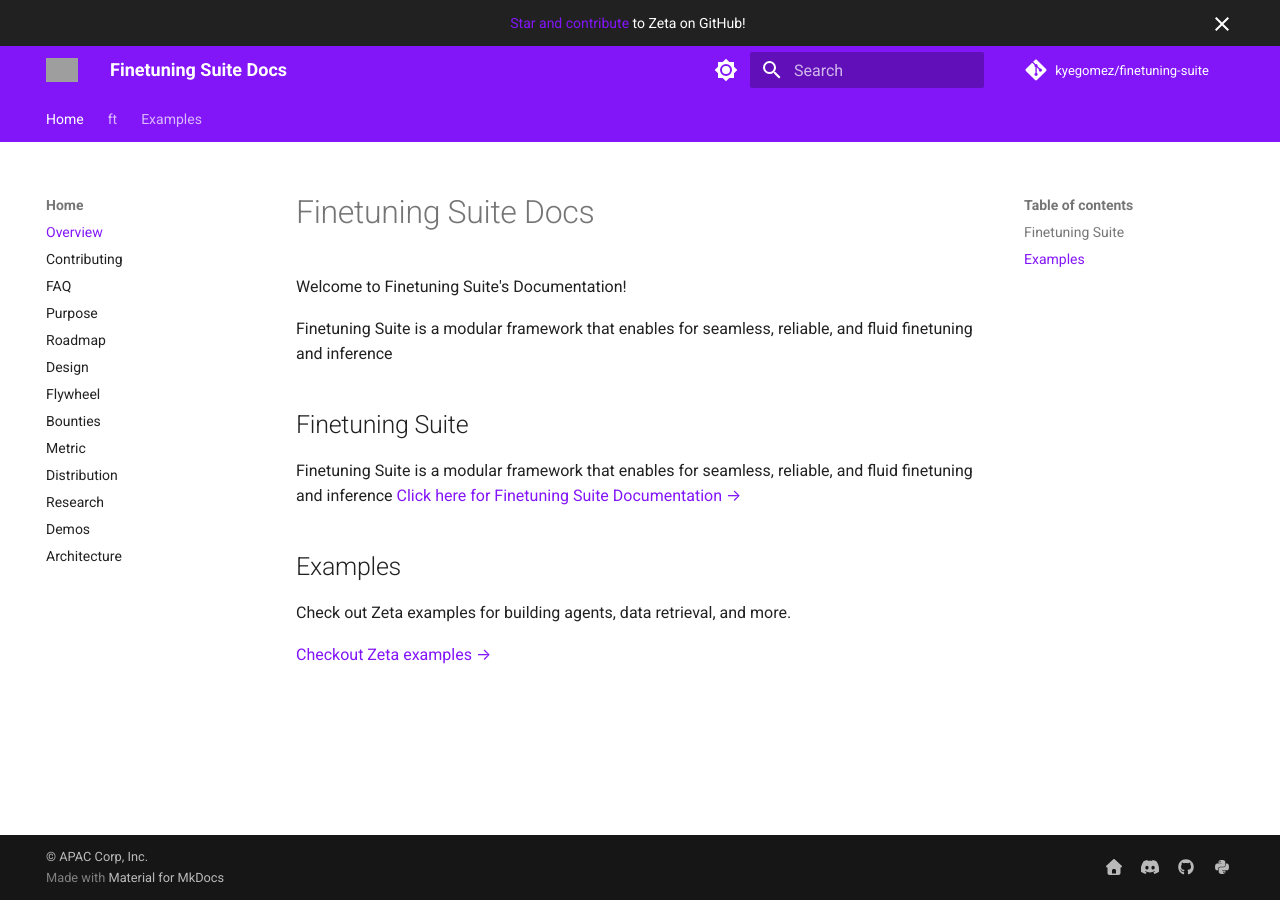
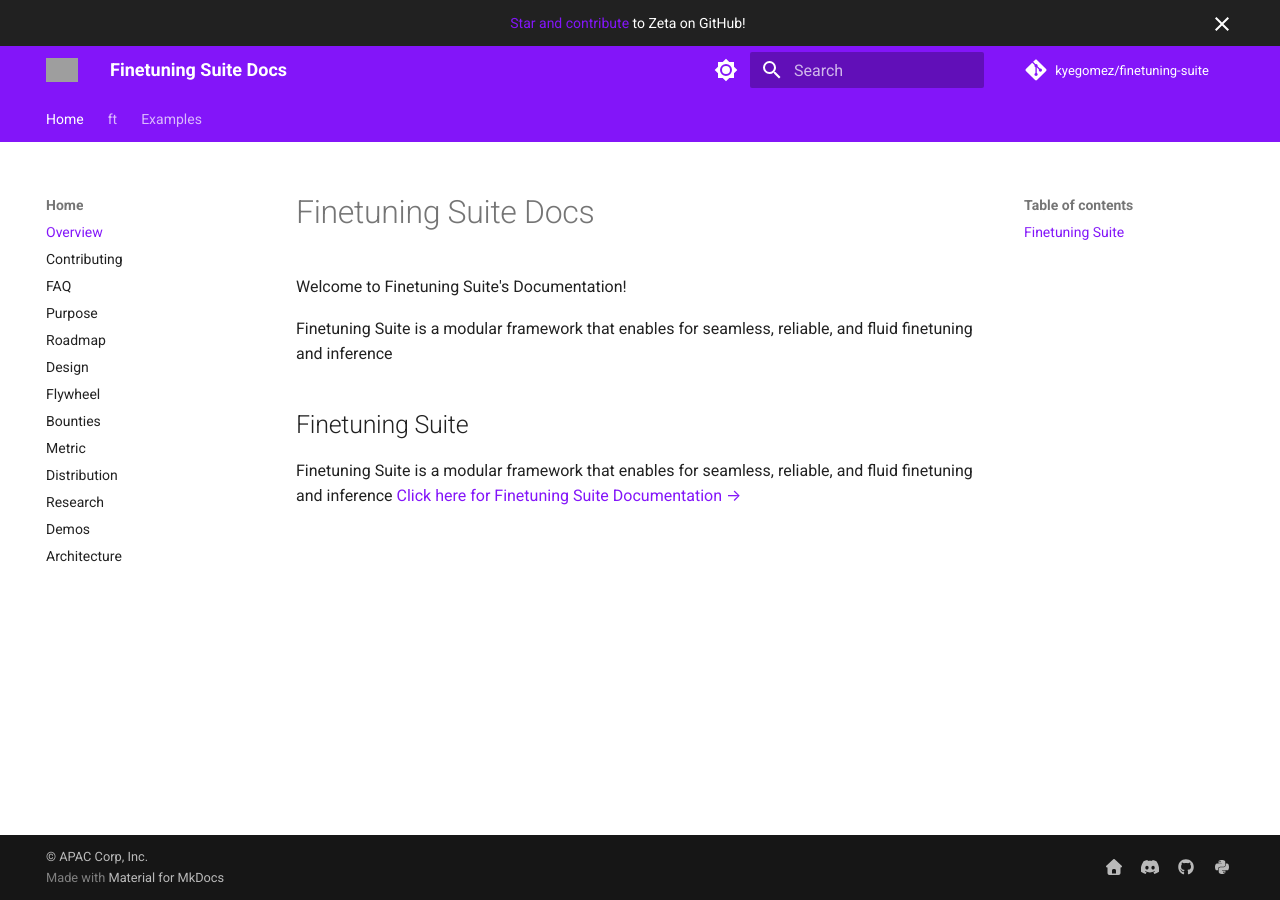
Before and after one commit to kyegomez/Finetuning-Suite, an MkDocs documentation site: the page built from docs/index.md, in a window 1280 px wide. Built offline with MkDocs 1.6.1 and Material for MkDocs 9.7.7, drawn with Linux system fonts in a browser that asks for light colours; comment, search, counter and statistics services are not loaded; grey boxes are pictures that could not be loaded.

Commit message:
finetuning suite

```diff
--- a/docs/index.md
+++ b/docs/index.md
@@ -10,10 +10,3 @@
 
 Finetuning Suite  is a modular framework that enables for seamless, reliable, and fluid finetuning and inference
 [Click here for Finetuning Suite Documentation →](ft/)
-
-
-## Examples
-
-Check out Zeta examples for building agents, data retrieval, and more.
-
-[Checkout Zeta examples →](examples/)
```
